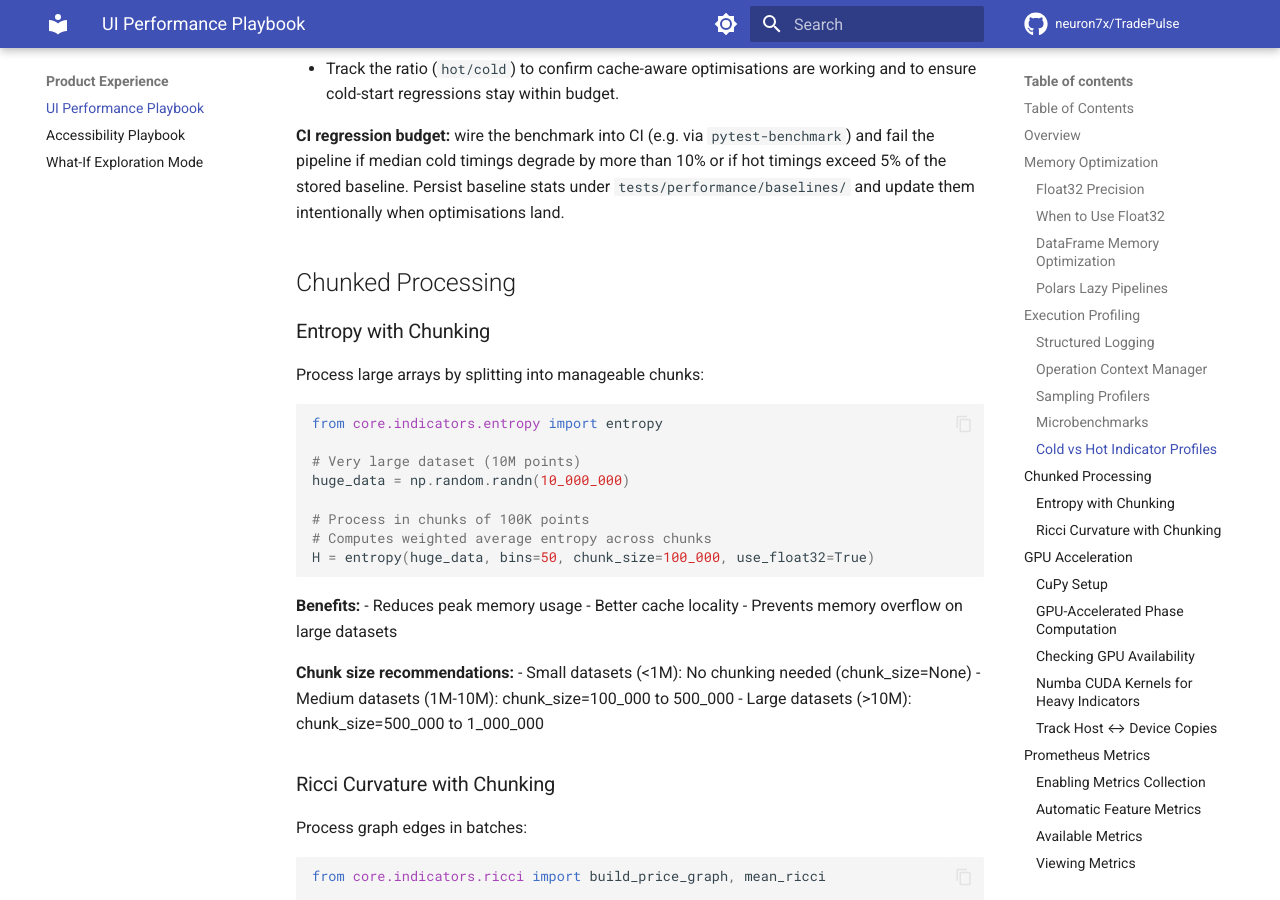
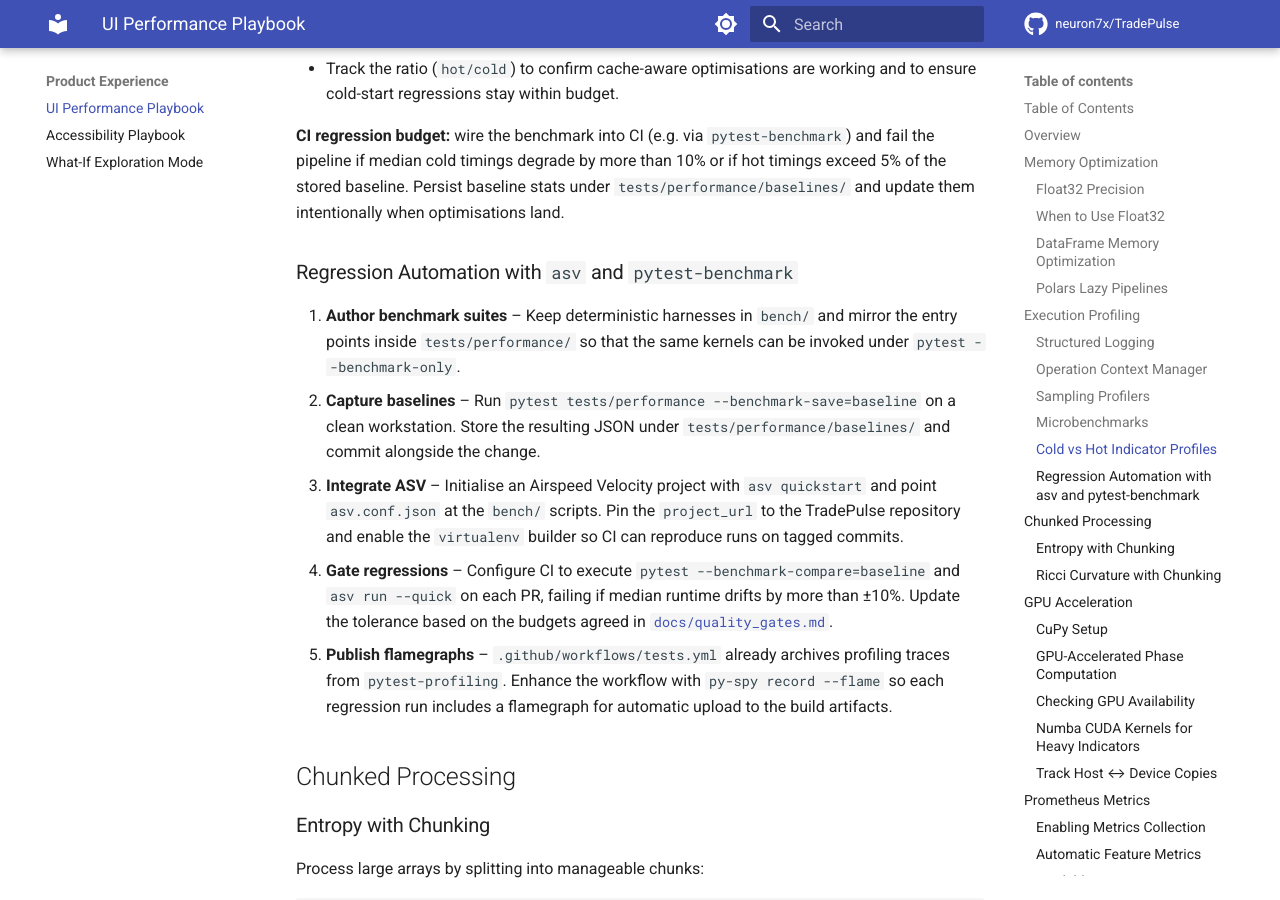
Before and after one commit to neuron7x/TradePulse, an MkDocs documentation site: the page built from docs/performance.md, in a window 1280 px wide and 900 px high, scrolled down 5131 px. Built offline with MkDocs 1.6.1 and Material for MkDocs 9.7.7, drawn with Linux system fonts in a browser that asks for light colours; comment, search, counter and statistics services are not loaded; the version menu is left out.

```diff
--- a/docs/performance.md
+++ b/docs/performance.md
@@ -244,6 +244,27 @@ and fail the pipeline if median cold timings degrade by more than 10% or if hot
 timings exceed 5% of the stored baseline. Persist baseline stats under
 `tests/performance/baselines/` and update them intentionally when optimisations
 land.
+
+### Regression Automation with `asv` and `pytest-benchmark`
+
+1. **Author benchmark suites** – Keep deterministic harnesses in `bench/` and
+   mirror the entry points inside `tests/performance/` so that the same kernels
+   can be invoked under `pytest --benchmark-only`.
+2. **Capture baselines** – Run `pytest tests/performance --benchmark-save=baseline`
+   on a clean workstation. Store the resulting JSON under
+   `tests/performance/baselines/` and commit alongside the change.
+3. **Integrate ASV** – Initialise an Airspeed Velocity project with
+   `asv quickstart` and point `asv.conf.json` at the `bench/` scripts. Pin the
+   `project_url` to the TradePulse repository and enable the `virtualenv`
+   builder so CI can reproduce runs on tagged commits.
+4. **Gate regressions** – Configure CI to execute `pytest --benchmark-compare=baseline`
+   and `asv run --quick` on each PR, failing if median runtime drifts by more
+   than ±10%. Update the tolerance based on the budgets agreed in
+   [`docs/quality_gates.md`](quality_gates.md).
+5. **Publish flamegraphs** – `.github/workflows/tests.yml` already archives
+   profiling traces from `pytest-profiling`. Enhance the workflow with
+   `py-spy record --flame` so each regression run includes a flamegraph for
+   automatic upload to the build artifacts.
 
 ## Chunked Processing
 
--- a/requirements-dev.txt
+++ b/requirements-dev.txt
@@ -3,6 +3,7 @@
 # Formatters & linters
 black==25.1.0
 ruff==0.14.0
+slotscheck==0.19.1
 
 # Type checking
 mypy==1.18.2
```
Also changed, not shown: .pre-commit-config.yaml (+9 -0 lines), docs/index.md (+13 -0 lines), docs/operational_handbook.md (added, +148 -0 lines), docs/quality_gates.md (+24 -0 lines), 1 other file.
